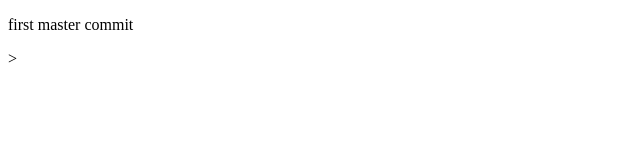
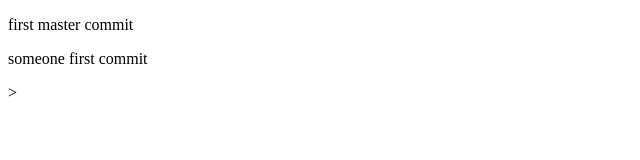
Before and after one commit to Daneej-Ahnaf/marazin_testing_repo, a plain HTML site: page index.html in a window 1280 px wide. Shown: the whole page, without its empty margins (0-640 px from the left). Drawn offline with Linux system fonts and the light colour scheme.

Commit message:
first someone commit

```diff
--- a/index.html
+++ b/index.html
@@ -8,5 +8,7 @@
 <body>
         <p>first master commit</p>
 
+        <p>someone first commit</p>
+
 </body>
 </html>>
```
